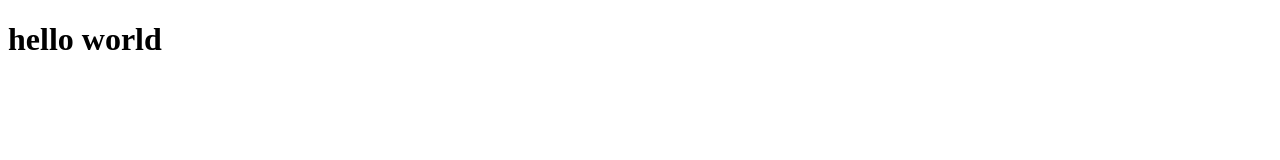
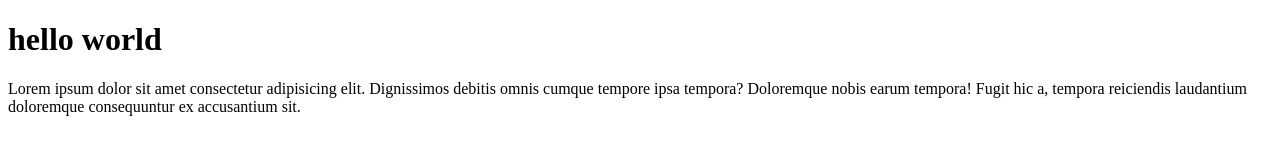
Before and after one commit to fadliyandra1993/wpu-git-test3, a plain HTML site: page index.html in a window 1280 px wide. Drawn offline with Linux system fonts and the light colour scheme.

Commit message:
menambahkan paragraf

```diff
--- a/index.html
+++ b/index.html
@@ -8,5 +8,6 @@
 </head>
 <body>
     <h1>hello world</h1>
+    <p>Lorem ipsum dolor sit amet consectetur adipisicing elit. Dignissimos debitis omnis cumque tempore ipsa tempora? Doloremque nobis earum tempora! Fugit hic a, tempora reiciendis laudantium doloremque consequuntur ex accusantium sit.</p>
 </body>
 </html>
```
